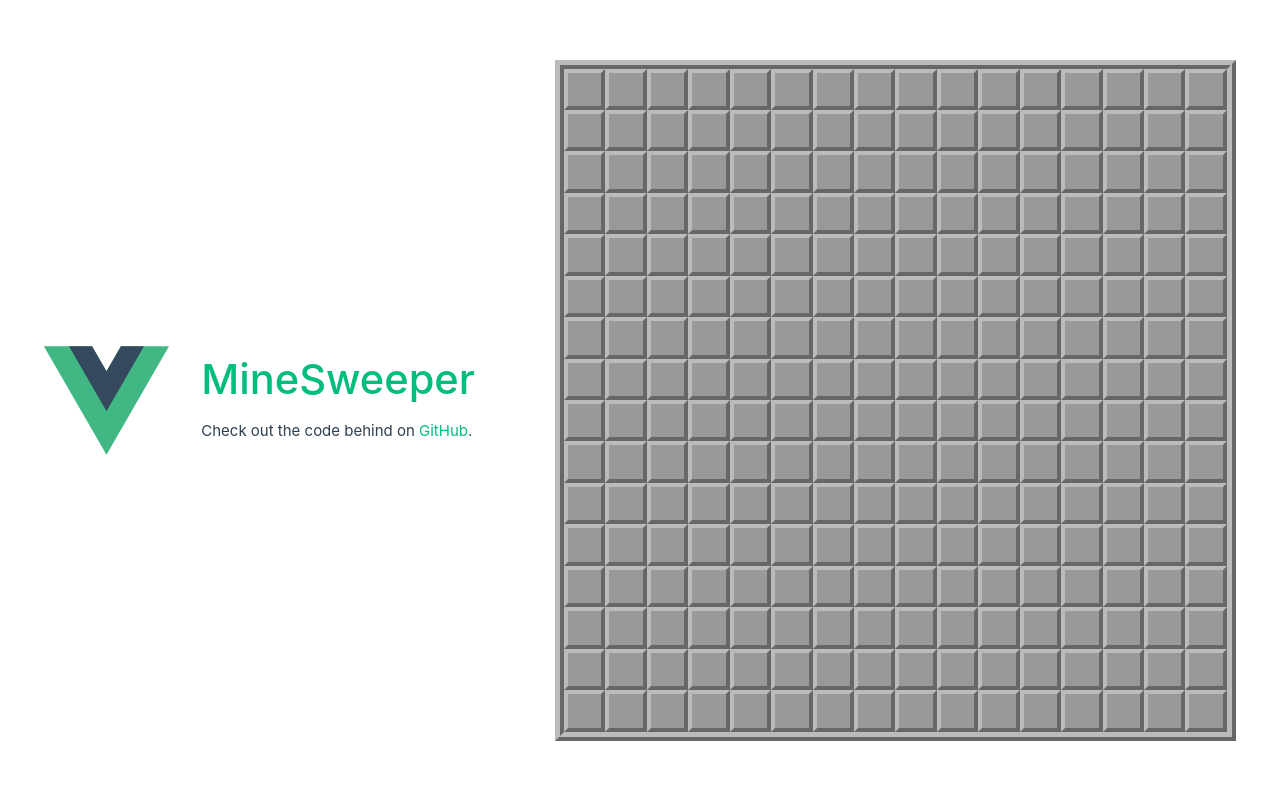
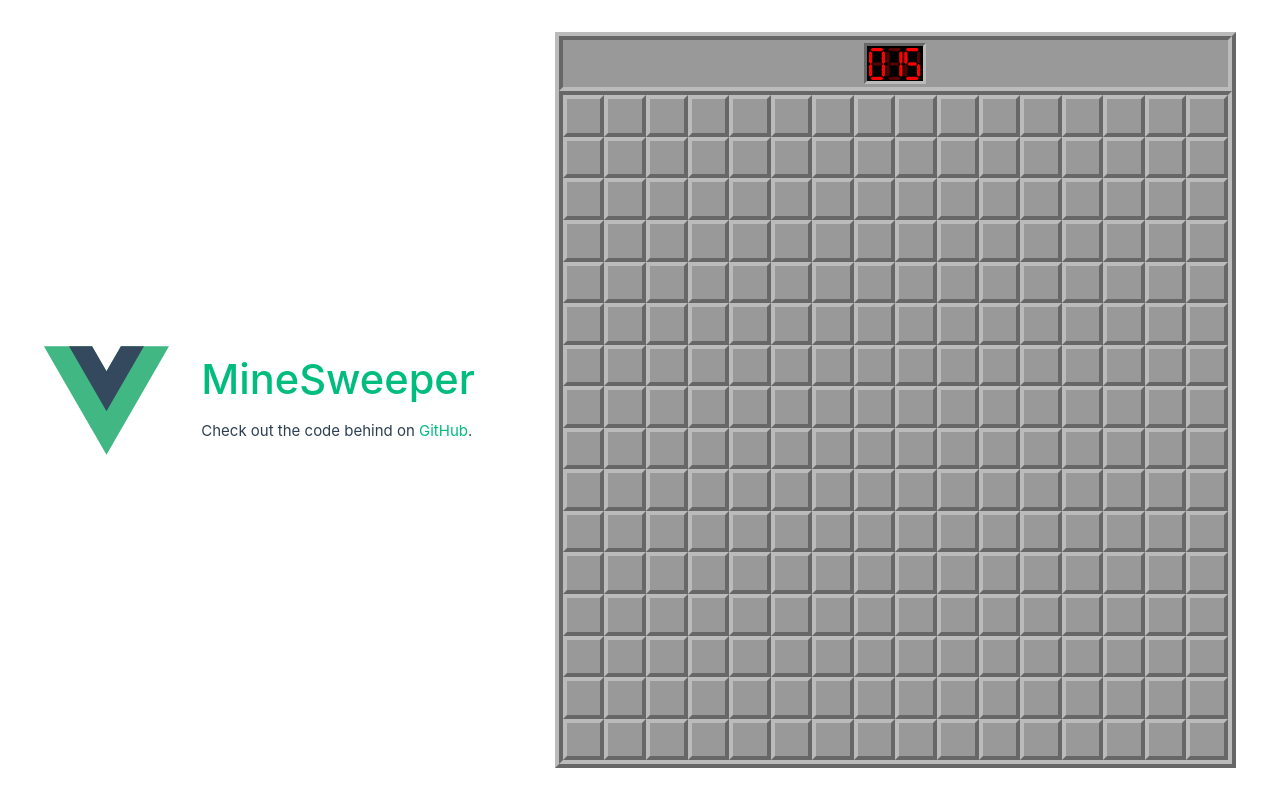
Before and after one commit to wrkrx/minesweeper-vue3, a Vue app: page / in a window 1280 px wide. Built offline with nearby package versions, Linux system fonts and the light colour scheme.

Commit message:
Add mine counter and style fixes

```diff
--- a/src/App.vue
+++ b/src/App.vue
@@ -18,31 +18,29 @@ import MineSweeper from './components/MineSweeper.vue'
 
 <style scoped>
 header {
+  display: flex;
+  place-items: center;
+  justify-content: center;
+  padding-bottom: calc(var(--section-gap) / 4);
   line-height: 1.5;
-  padding-bottom: calc(var(--section-gap) / 4);
 }
 
-.logo {
+header .logo {
   display: block;
   margin: 0 auto 2rem;
+  margin: 0 2rem 0 0;
+}
+
+header .wrapper {
+  display: flex;
+  place-items: flex-start;
+  flex-wrap: wrap;
 }
 
 @media (min-width: 1024px) {
   header {
-    display: flex;
-    place-items: center;
     padding-bottom: 0;
     padding-right: calc(var(--section-gap) / 2);
   }
-
-  .logo {
-    margin: 0 2rem 0 0;
-  }
-
-  header .wrapper {
-    display: flex;
-    place-items: flex-start;
-    flex-wrap: wrap;
-  }
 }
 </style>
--- a/src/assets/base.css
+++ b/src/assets/base.css
@@ -34,6 +34,8 @@
   --color-text: var(--vt-c-text-light-1);
 
   --section-gap: 160px;
+
+  --color-background-game: #999;
 }
 
 @media (prefers-color-scheme: dark) {
--- a/src/assets/main.css
+++ b/src/assets/main.css
@@ -1,10 +1,14 @@
 @import './base.css';
+
+@font-face {
+  font-family: '7segments';
+  src: url('./font/7segments.ttf') format('truetype');
+}
 
 #app {
   max-width: 1280px;
   margin: 0 auto;
   padding: 2rem;
-
   font-weight: normal;
 }
 
--- a/src/components/Cell.vue
+++ b/src/components/Cell.vue
@@ -1,5 +1,4 @@
 <script setup>
-import { config } from '@/stores/config.js'
 import { cellState } from '@/stores/enums.js'
 
 const props = defineProps({
@@ -41,7 +40,8 @@ const onRightClick = () => {
 		@click.stop.prevent="onClick"
 		@contextmenu.stop.prevent="onRightClick"
 	>
-		<div class="index" v-if="config.debug && state == cellState.fresh">{{ index }}</div>
+		<div v-if="state == cellState.marked">🚩</div>
+		<div v-if="state == cellState.revealed && mined">⬤</div>
 		<div
 			class="adjacentMinesCount"
 			v-if="state == cellState.revealed && !mined && adjacentMinesCount"
--- a/src/components/MineSweeper.vue
+++ b/src/components/MineSweeper.vue
@@ -12,7 +12,7 @@ const maxCol = colsCount - 1
 const cellsCount = rowsCount * colsCount
 const maxCell = cellsCount - 1
 
-const minesCount = 30
+const minesCount = 15
 
 const nonMinedCellsCount = cellsCount - minesCount
 
@@ -88,6 +88,7 @@ const cells = ref(cellsInit)
 let gameOver = ref(false)
 let gameOverMessage = ref(undefined)
 let gameOverGifUrl = ref(undefined)
+let markedCellsCount = ref(minesCount)
 
 const revealCellByIndex = (cellIndex, shouldCheckWinCondition = true) => {
 	if (gameOver.value) return
@@ -121,14 +122,19 @@ const revealCellByIndex = (cellIndex, shouldCheckWinCondition = true) => {
 }
 const markCellByIndex = (cellIndex) => {
 	if (gameOver.value) return
+
 	const cell = cells.value[cellIndex]
 
 	if (cell.state == cellState.revealed) return
 
 	if (cell.state == cellState.marked) {
 		cell.state = cellState.fresh
+		markedCellsCount.value++
 	} else {
+		if (markedCellsCount.value) {
 			cell.state = cellState.marked
+			markedCellsCount.value--
+		}
 	}
 }
 const checkWinCondition = () => {
@@ -144,8 +150,11 @@ const checkWinCondition = () => {
 }
 const win = () => {
 	gameOver.value = true
+	markedCellsCount.value = 0
+	setTimeout(function () {
 		gameOverMessage.value = 'You win!'
 		displayRandomGifFromKeyword('victory')
+	}, 500)
 }
 const loose = () => {
 	gameOver.value = true
@@ -193,11 +202,14 @@ function httpGetAsync(theUrl, callback) {
 </script>
 
 <template>
-	<div
-		v-if="!gameOverGifUrl"
-		class="minefield"
-		:class="{ gameOver: gameOver, gameRunning: !gameOver }"
-	>
+	<div class="game" v-if="!gameOverGifUrl" :class="{ gameRunning: !gameOver }">
+		<div class="board">
+			<div class="minecount">
+				<div class="background">888</div>
+				<div class="foreground">{{ markedCellsCount.toString().padStart(3, '0') }}</div>
+			</div>
+		</div>
+		<div class="minefield">
 			<Cell
 				v-for="(cell, index) in cells"
 				:index="index"
@@ -208,6 +220,7 @@ function httpGetAsync(theUrl, callback) {
 				@markCellByIndex="markCellByIndex"
 			/>
 		</div>
+	</div>
 
 	<div v-if="gameOverGifUrl" class="gameOverResult">
 		<p class="message">{{ gameOverMessage }}</p>
@@ -215,16 +228,45 @@ function httpGetAsync(theUrl, callback) {
 	</div>
 </template>
 
-<style>
-.minefield {
+<style scoped>
+.game {
 	margin: 0 auto;
 	width: 60%;
+	border: 0.3rem outset #bbb;
+	background: var(--color-background-game);
+	user-select: none;
+}
+.board {
+	border: 0.3rem inset #bbb;
+	display: flex;
+	justify-content: center;
+}
+.board .minecount {
+	margin: 0.2rem;
+	border: 0.2rem inset #bbb;
+	padding: 0.1rem;
+	color: #ff0000;
+	background-color: #000;
+	font-family: '7segments';
+	font-size: 2rem;
+	line-height: 1em;
+	font-weight: bold;
+	cursor: default;
+}
+.board .minecount .background {
+	position: absolute;
+	color: #ff000058;
+}
+.minefield {
 	display: grid;
 	grid-template-columns: repeat(16, 1fr);
 	grid-template-rows: repeat(16, 1fr);
-	border: 0.6rem ridge #bbb;
+	border: 0.3rem inset #bbb;
 }
 @media (min-width: 1024px) {
+	.game {
+		width: auto;
+	}
 	.minefield {
 		margin: 0;
 		width: auto;
@@ -235,9 +277,7 @@ function httpGetAsync(theUrl, callback) {
 	justify-content: center;
 	align-items: center;
 	aspect-ratio: 1;
-	user-select: none;
 	color: #444;
-	background: #999;
 	container-type: inline-size;
 	font-size: 1cqi;
 }
@@ -254,16 +294,9 @@ function httpGetAsync(theUrl, callback) {
 .gameRunning .cell.fresh:hover:active {
 	border: none;
 }
-.cell.marked::before {
-	content: '🚩';
-}
 .cell.mined {
 	background: #ff4a4a;
 }
-.cell.mined::before {
-	content: '⬤';
-}
-
 .gameOverResult {
 	display: flex;
 	flex-direction: column;
```
Also changed, not shown: src/assets/font/7segments.ttf (added). Lines whose indentation alone changed are shown as unchanged.
